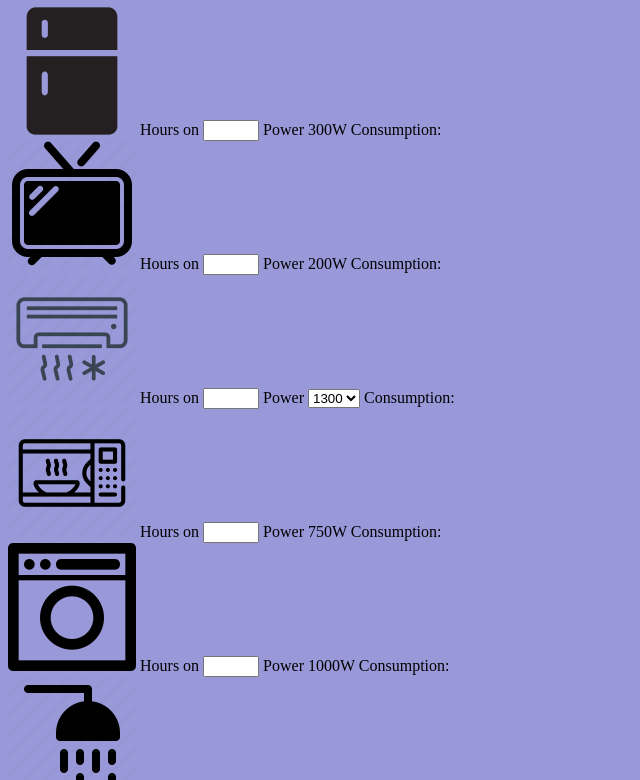
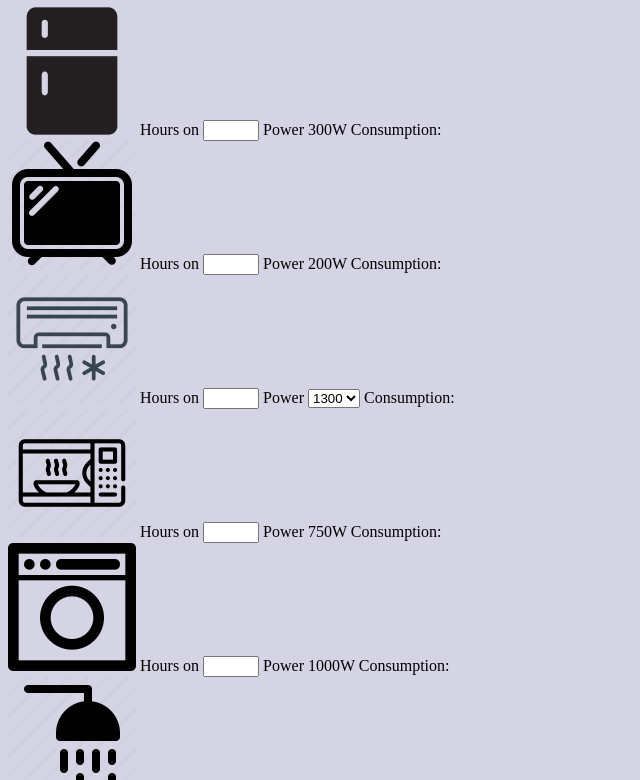
Before and after one commit to avmuzy/Consumo-de-eletricidade, a plain HTML site: page Calculadora de Consumo eletrico/index.html in a window 1280 px wide. Shown: the part 73-853 px from the top of the page, without its empty margins (0-640 px from the left). Drawn offline with Linux system fonts and the light colour scheme.

Commit message:
background color

```diff
--- a/Calculadora de Consumo eletrico/index.html
+++ b/Calculadora de Consumo eletrico/index.html
@@ -8,7 +8,7 @@
     <title>Electricity consumption calculator</title>
     <style>
       body {
-        background-color: rgb(153, 153, 218);
+        background-color: rgb(212, 212, 228);
       }
       div {
         font: bold;
```
